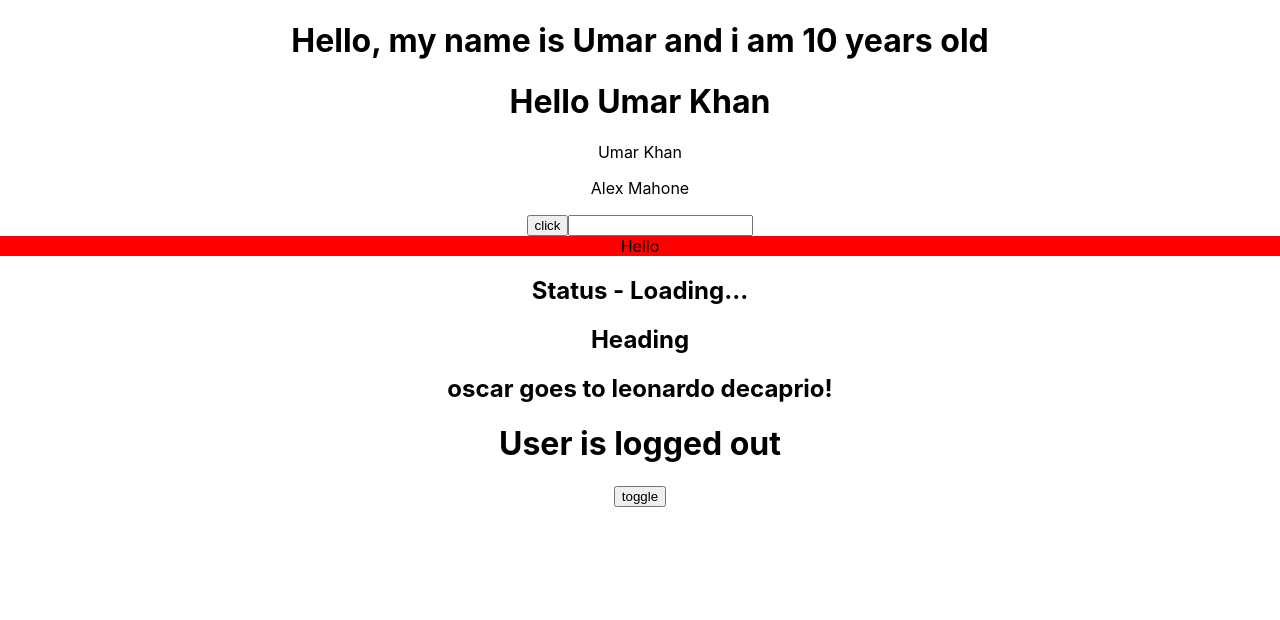
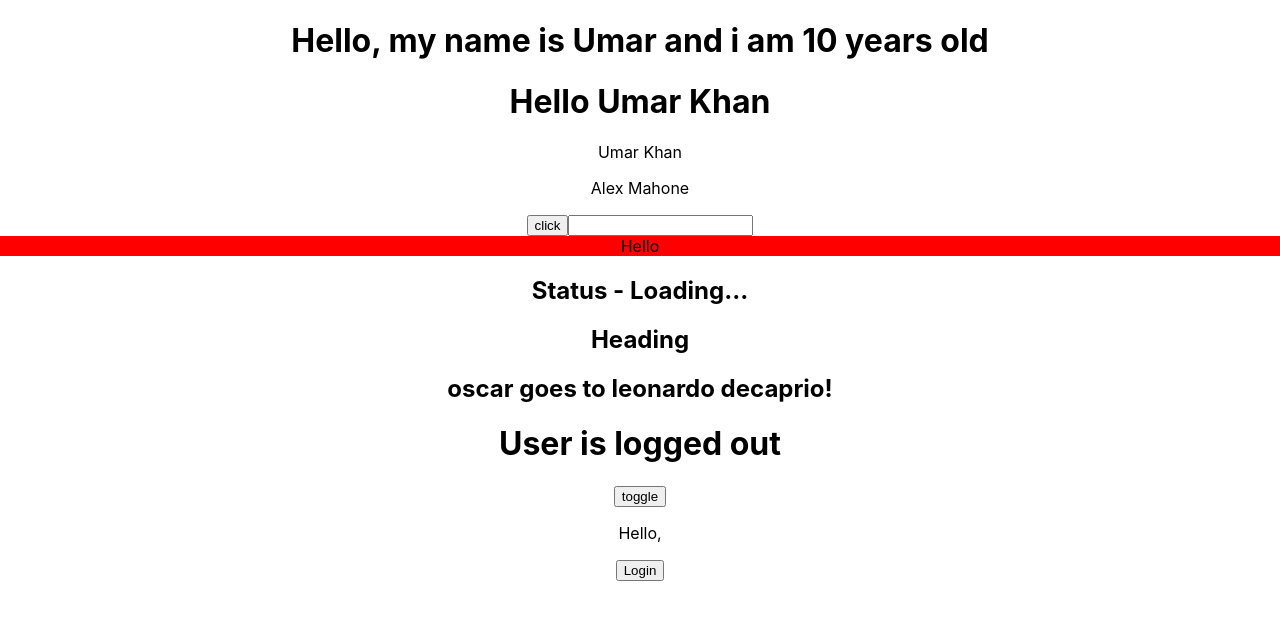
Before and after one commit to Muhammad-Umar-Khan/learning-typescript, a React (Create React App) app: page / in a window 1280 px wide. Shown: the top 620 px of the page. Built offline with nearby package versions, Linux system fonts and the light colour scheme.

Commit message:
useState with typeScript

```diff
--- a/src/App.tsx
+++ b/src/App.tsx
@@ -7,6 +7,7 @@ import Oscar from "./components/Oscar";
 import Person from "./components/Person";
 import { PersonList } from "./components/PersonList";
 import Status from "./components/Status";
+import User from "./components/User";
 
 function App() {
   const fullName = {
@@ -30,6 +31,7 @@ function App() {
       </Oscar>
       {/* <Button /> */}
       <LoggedIn />
+      <User />
     </div>
   );
 }
--- /dev/null
+++ b/src/components/User.tsx
@@ -0,0 +1,22 @@
+import { useState } from "react";
+import { UserProps } from "../const/types";
+
+const User = () => {
+  const [user, setUser] = useState<UserProps | null>(null);
+  const handleLogin = () => {
+    setUser({
+      name: "Umar",
+      email: "umar@gmail.com",
+    });
+  };
+  return (
+    <div>
+      <p>
+        Hello, {user?.name} {user?.email}
+      </p>
+      <button onClick={handleLogin}>Login</button>
+    </div>
+  );
+};
+
+export default User;
--- a/src/const/types.ts
+++ b/src/const/types.ts
@@ -48,3 +48,8 @@ export type InputProps = {
 export type ContainerProps = {
   style: CSSProperties;
 };
+
+export type UserProps = {
+  name: string;
+  email: string;
+};
```
